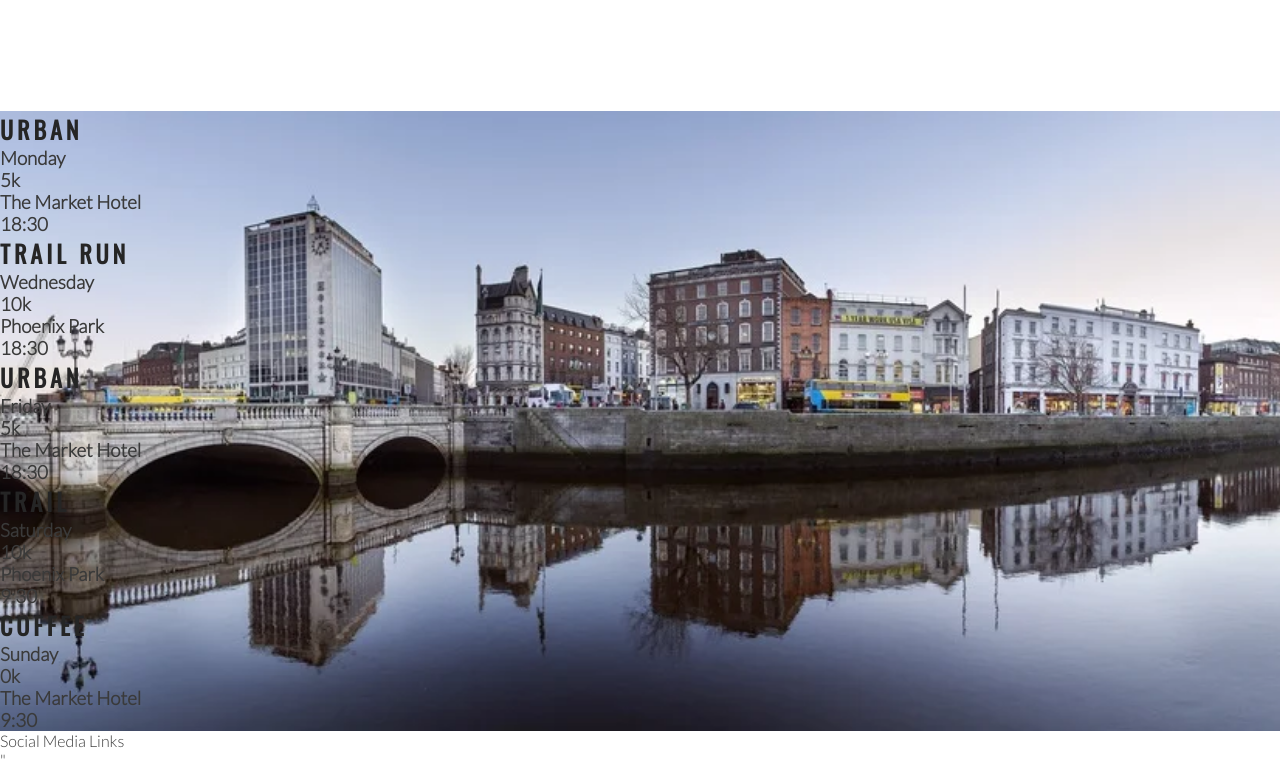
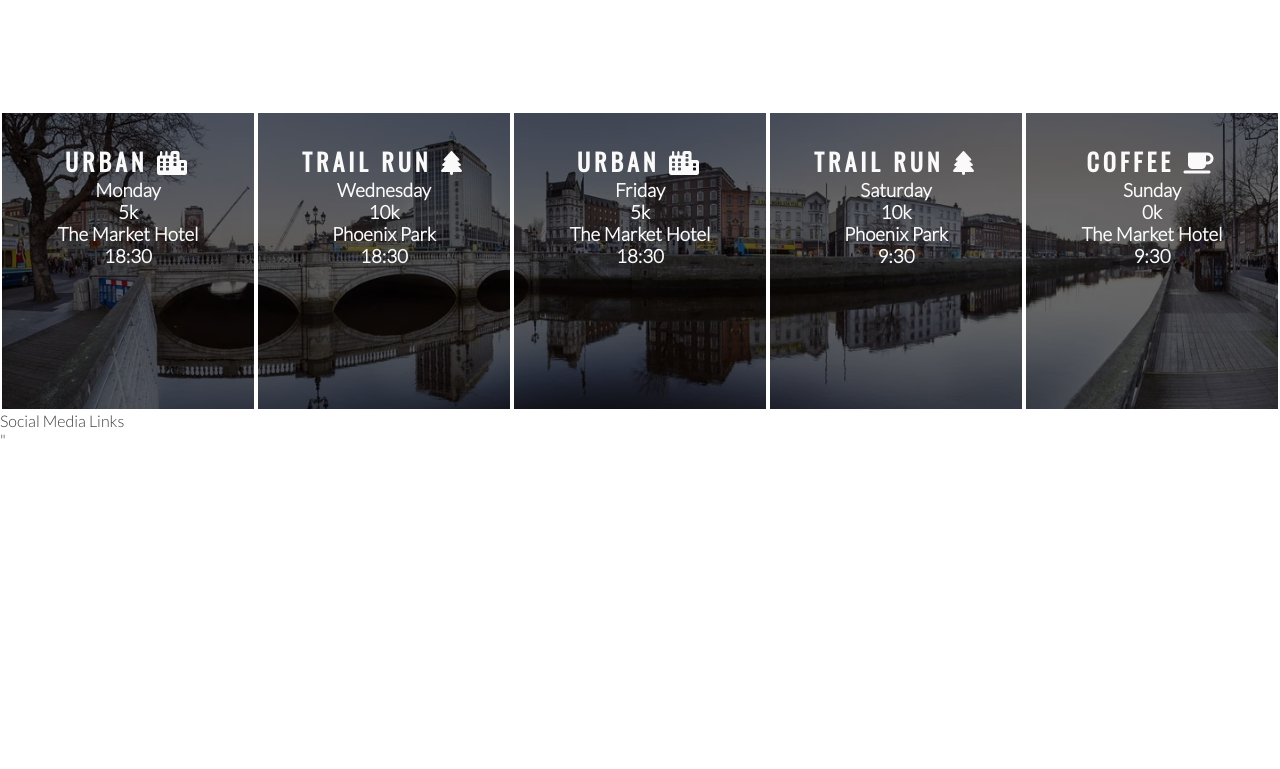
Before and after one commit to cara-dotcom/Love-Running-Walkthrough-Project, a plain HTML site: page index.html in a window 1280 px wide. Shown: the part 1184-1953 px from the top of the page. After the commit the page ends 1633 px from the top, so only its background shows below. Drawn offline with nearby package versions, Linux system fonts and the light colour scheme.

Commit message:
Style times panels and add icons.

```diff
--- a/assets/css/style.css
+++ b/assets/css/style.css
@@ -197,3 +197,19 @@ hr {
     width: 100%;
     overflow: hidden;
 }
+
+#times div {
+    color: #fafafa;
+    background-color: rgba(0, 0, 0, 0.6);
+    width: 20%;
+    height: 300px;
+    float: left;
+    padding: 30px 10px;
+    text-align: center;
+    border: 2px solid white;
+    box-sizing: border-box;
+}
+
+#times h2 {
+    color: #fafafa;
+}
--- a/index.html
+++ b/index.html
@@ -93,41 +93,42 @@
     </section>
     <section id="times">
         <div>
-            <h2>Urban</h2>
+            <h2>Urban <i class="fas fa-city"></i></h2>
             <h3>Monday</h3>
             <h3>5k</h3>
             <h3>The Market Hotel</h3>
             <h3>18:30</h3>
         </div>
         <div>
-            <h2>Trail Run</h2>
+            <h2>Trail Run <i class="fas fa-tree"></i></h2>
             <h3>Wednesday</h3>
             <h3>10k</h3>
             <h3>Phoenix Park</h3>
             <h3>18:30</h3>
         </div>
         <div>
-            <h2>Urban</h2>
+            <h2>Urban <i class="fas fa-city"></i></h2>
             <h3>Friday</h3>
             <h3>5k</h3>
             <h3>The Market Hotel</h3>
             <h3>18:30</h3>
         </div>
         <div>
-            <h2>Trail</h2>
+            <h2>Trail Run <i class="fas fa-tree"></i></h2>
             <h3>Saturday</h3>
             <h3>10k</h3>
             <h3>Phoenix Park</h3>
             <h3>9:30</h3>
+        </div>
 
-            <div>
-                <h2>Coffee</h2>
-                <h3>Sunday</h3>
-                <h3>0k</h3>
-                <h3>The Market Hotel</h3>
-                <h3>9:30</h3>
-            </div>
+        <div>
+            <h2>Coffee <i class="fas fa-coffee"></i></h2>
+            <h3>Sunday</h3>
+            <h3>0k</h3>
+            <h3>The Market Hotel</h3>
+            <h3>9:30</h3>
         </div>
+
     </section>
     <footer>
         Social Media Links
```
